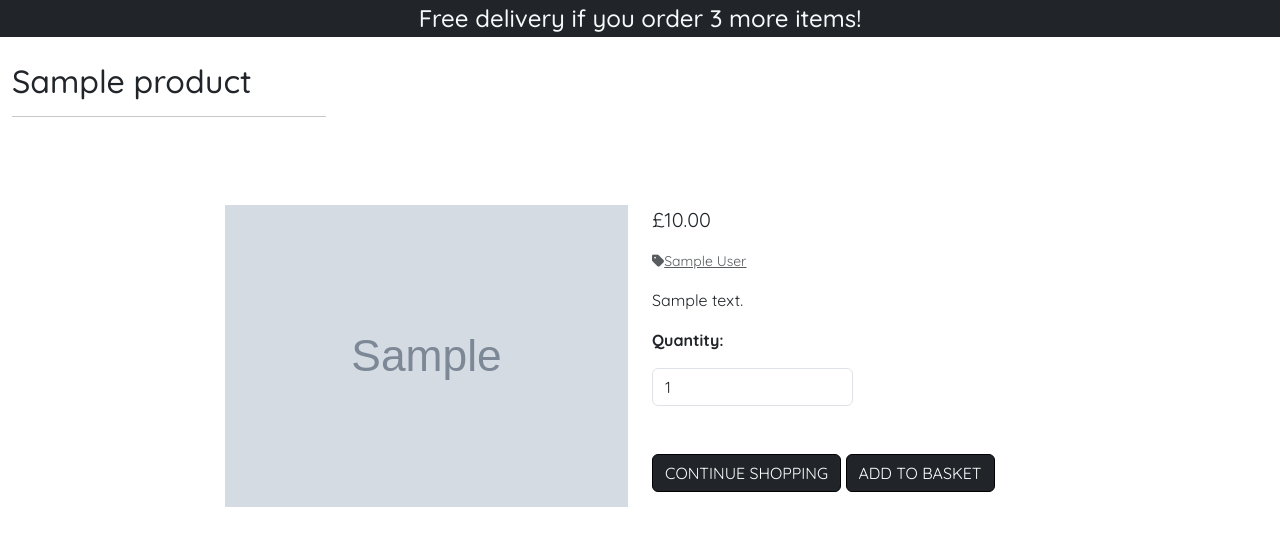
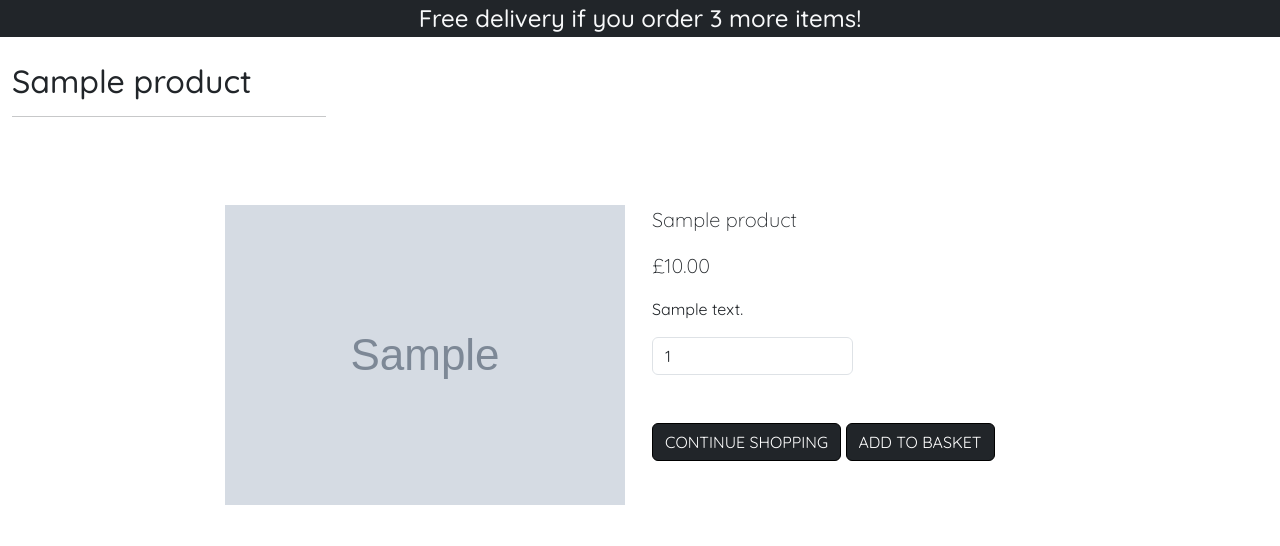
Before and after one commit to Cleg83/sew_crafty, a Django app: page /shop/1/ in a window 1280 px wide. Shown: the part 56-602 px from the top of the page. Run offline with Django 5.2, Linux system fonts and the light colour scheme; tables that the repository leaves empty hold one stand-in row (values such as "Sample post"); grey boxes marked "Sample" are stand-in pictures; some libraries are stand-ins or nearby versions.

Commit message:
Start changing layout for shop item page

```diff
--- a/shop/templates/shop/shop_item_info.html
+++ b/shop/templates/shop/shop_item_info.html
@@ -21,37 +21,38 @@
             <div class="col-12 col-md-6 col-lg-4 offset-lg-2">
                 <div class="image-container my-5">
                     <a href="{{ shop_item.image.url }}" target="_blank">
-                        <img class="card-img-top img-fluid" src="{{ shop_item.image.url }}" alt="{{ shop_item.name }}">
+                        <img class="img-fluid" src="{{ shop_item.image.url }}" alt="{{ shop_item.name }}">
                     </a>
                 </div>
             </div>
             <div class="col-12 col-md-6 col-lg-4">
                 <div class="item-info-container mb-5 mt-md-5">
-                    <p class="lead text-left"><strong>£{{ shop_item.price }}</strong></p>
-                    {% if shop_item.category %}
+                    <p class="lead mt-3">{{ shop_item.name }}</p>
+                    <p class="lead text-left item-price">£{{ shop_item.price }}</p>
+                    <p class="mt-3">{{ shop_item.description }}</p>
+                    <!-- {% if shop_item.category %}
                     <p class="small mt-1 mb-0">
                         <a class="text-muted" href="{% url 'shop' %}?category={{ shop_item.category.name }}">
                             <i class="fa-solid fa-tag mr-1"></i>{{ shop_item.category.display_name }}
                         </a>
                     </p>
-                    {% endif %}
+                    {% endif %} -->
                     {% if request.user.is_superuser %}
                         <small class="ml-3">
                             <a href="">Edit</a>
                             <a class="text-danger" href="">Delete</a>
                         </small>
                     {% endif %}
-                    <p class="mt-3">{{ shop_item.description }}</p>
+
                     <form class="form" action="{% url 'add_to_basket' shop_item.id %}" method="POST">
                         {% csrf_token %}
                         <div class="form-row">
                             <div class="col-12">
                                 <div class="form-group w-50">
-                                        <p><strong>Quantity:</strong></p>
-                                        <input class="form-control qty_input" type="number"
-                                            name="quantity" value="1" min="1" max="99"
-                                            data-item_id="{{ shop_item.id }}"
-                                            id="id_qty_{{ shop_item.id }}">
+                                    <input class="form-control qty_input" type="number"
+                                        name="quantity" value="1" min="1" max="99"
+                                        data-item_id="{{ shop_item.id }}"
+                                        id="id_qty_{{ shop_item.id }}">
                                     </div>
                                 </div>
                             </div>
```
